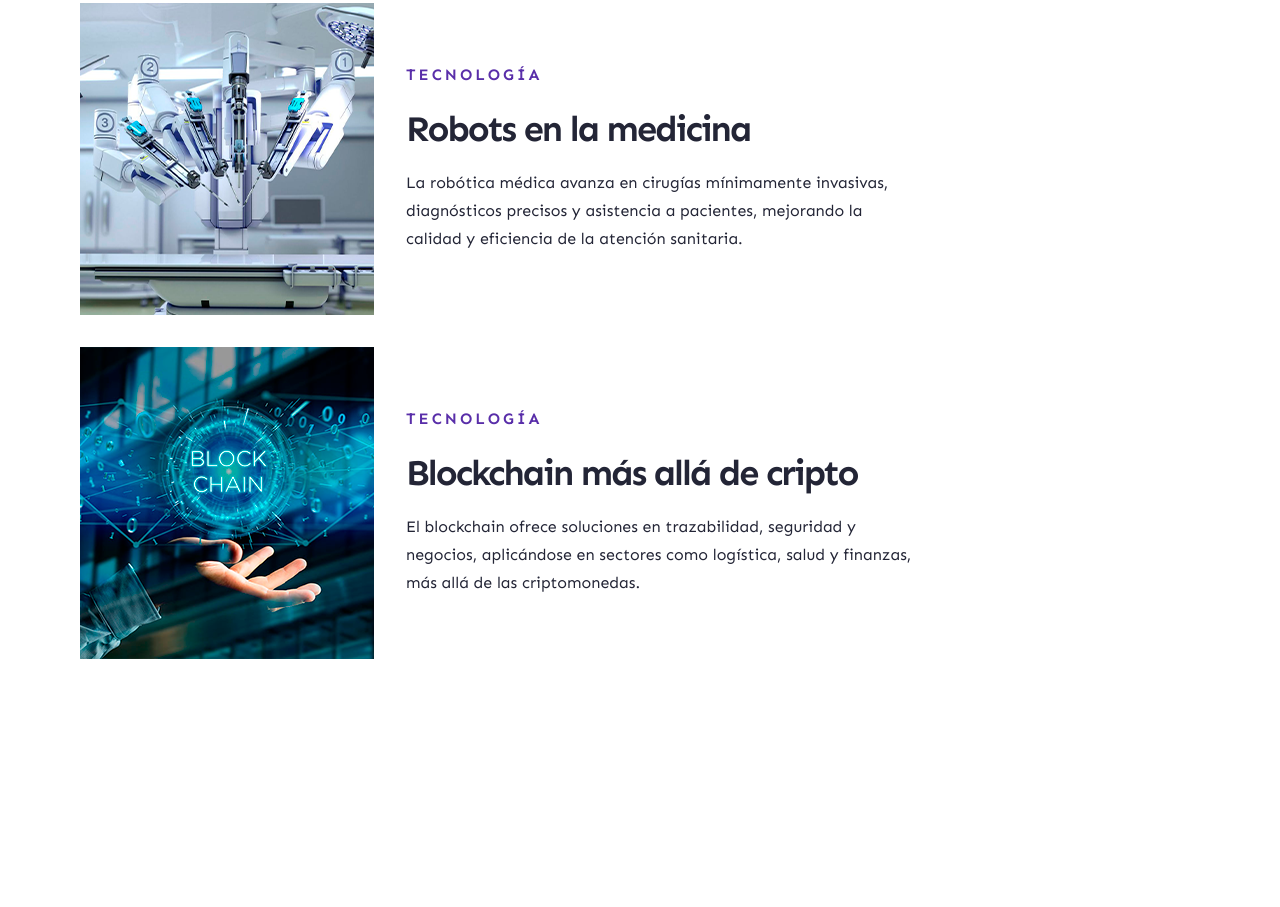
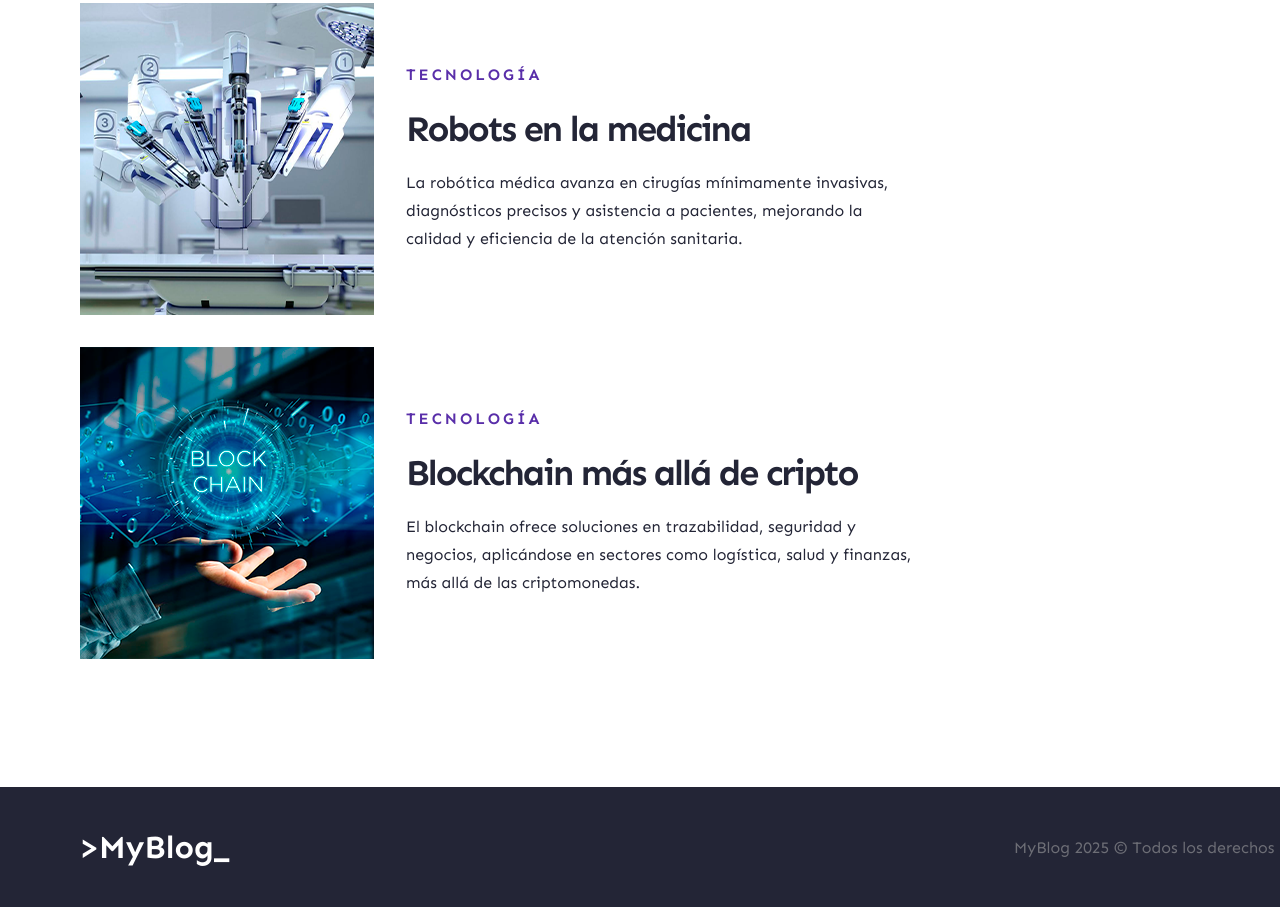
Before and after one commit to AlejandroBH/to-css-fundamentals, a plain HTML site: page index.html in a window 1280 px wide. Shown: the part 1613-2520 px from the top of the page. Before the commit the page ends 2400 px from the top, so only its background shows below. Drawn offline with Linux system fonts and the light colour scheme.

Commit message:
feat: crear footer

```diff
--- /dev/null
+++ b/assets/styles/components/footer.css
@@ -0,0 +1,17 @@
+.footer {
+  background: var(--color-black);
+  width: 100%;
+}
+
+.footer .container {
+  align-items: center;
+  display: flex;
+  height: 80px;
+  justify-content: space-between;
+  padding-bottom: 60px;
+  padding-top: 60px;
+}
+
+.footer-info {
+  color: var(--color-medium-grey);
+}
--- a/assets/styles/global.css
+++ b/assets/styles/global.css
@@ -3,6 +3,7 @@
 @import url("./components/header.css");
 @import url("./components/hero.css");
 @import url("./components/blog.css");
+@import url("./components/footer.css");
 
 @font-face {
   font-family: Sen;
--- a/index.html
+++ b/index.html
@@ -157,6 +157,15 @@
           </aside>
         </div>
       </section>
+
+      <footer class="footer">
+        <div class="container">
+          <h1><a class="logo" href="#">>MyBlog_</a></h1>
+          <p class="footer-info">
+            MyBlog 2025 &copy; Todos los derechos reservados
+          </p>
+        </div>
+      </footer>
     </main>
   </body>
 </html>
```
